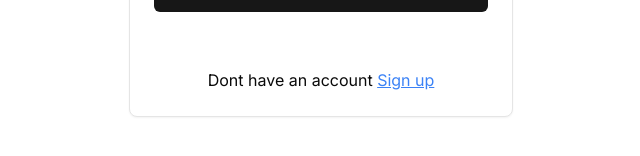
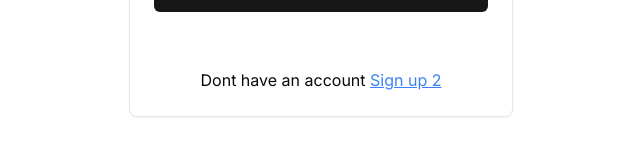
Before and after one commit to furqan-cloud-dev/tasks-board-next-js-14-mongodb-prisma-next-auth-dashboard-app, a Next.js app: page /login in a window 1280 px wide. Shown: the part 544-700 px from the top of the page, without its empty margins (319-959 px from the left). Built offline with nearby package versions, Linux system fonts and the light colour scheme; no server answers.

Commit message:
minor fixes

```diff
--- a/app/login/page.tsx
+++ b/app/login/page.tsx
@@ -45,7 +45,7 @@ export default function LoginPage() {
                         </div>
                     </form>
                     <div className="mt-10 text-center">
-                        Dont have an account <a className="text-blue-500 underline" href="/signup">Sign up</a>
+                        Dont have an account <a className="text-blue-500 underline" href="/signup">Sign up 2</a>
                     </div>
                 </CardContent>
             </Card>
```
